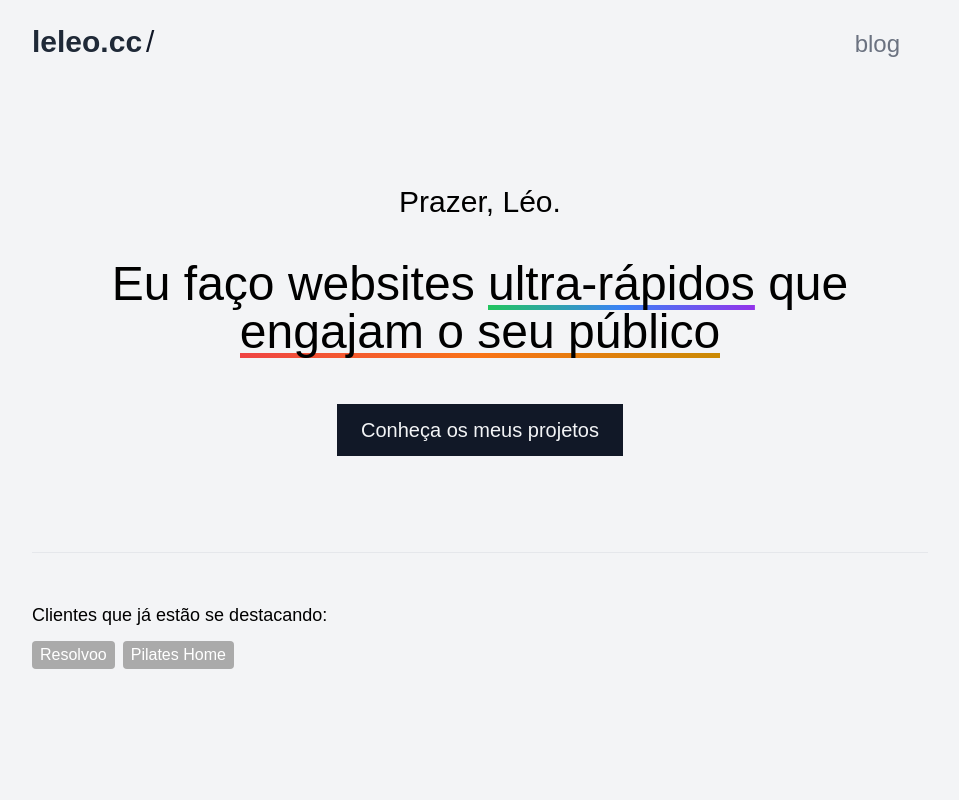
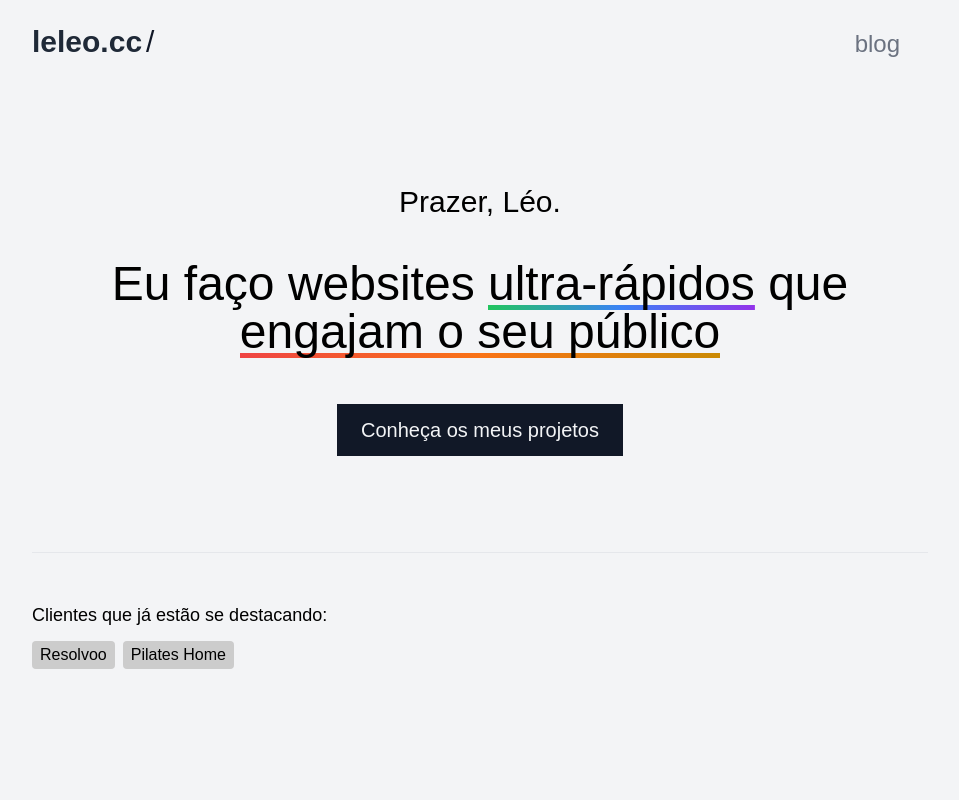
Before and after one commit to leoc01/leleo.cc, a Next.js app: page / in a window 1280 px wide. Shown: the top 800 px of the page, without its empty margins (160-1119 px from the left). Built offline with nearby package versions, Linux system fonts and the light colour scheme; a web font is replaced by a local one.

Commit message:
Alterado cor das tags no `laptop.js`

```diff
--- a/components/laptop.js
+++ b/components/laptop.js
@@ -56,8 +56,8 @@ function Laptop() {
               }}
               style={{
                 backgroundColor:
-                  opened && selectedImage === img.src ? img.color : "#aaaaaa",
-                color: "white",
+                  opened && selectedImage === img.src ? img.color : "#cccccc",
+                color: opened && selectedImage === img.src ? "white" : "black",
               }}
               className="pimba rounded mr-2 px-2 py-0.5"
             >
```
